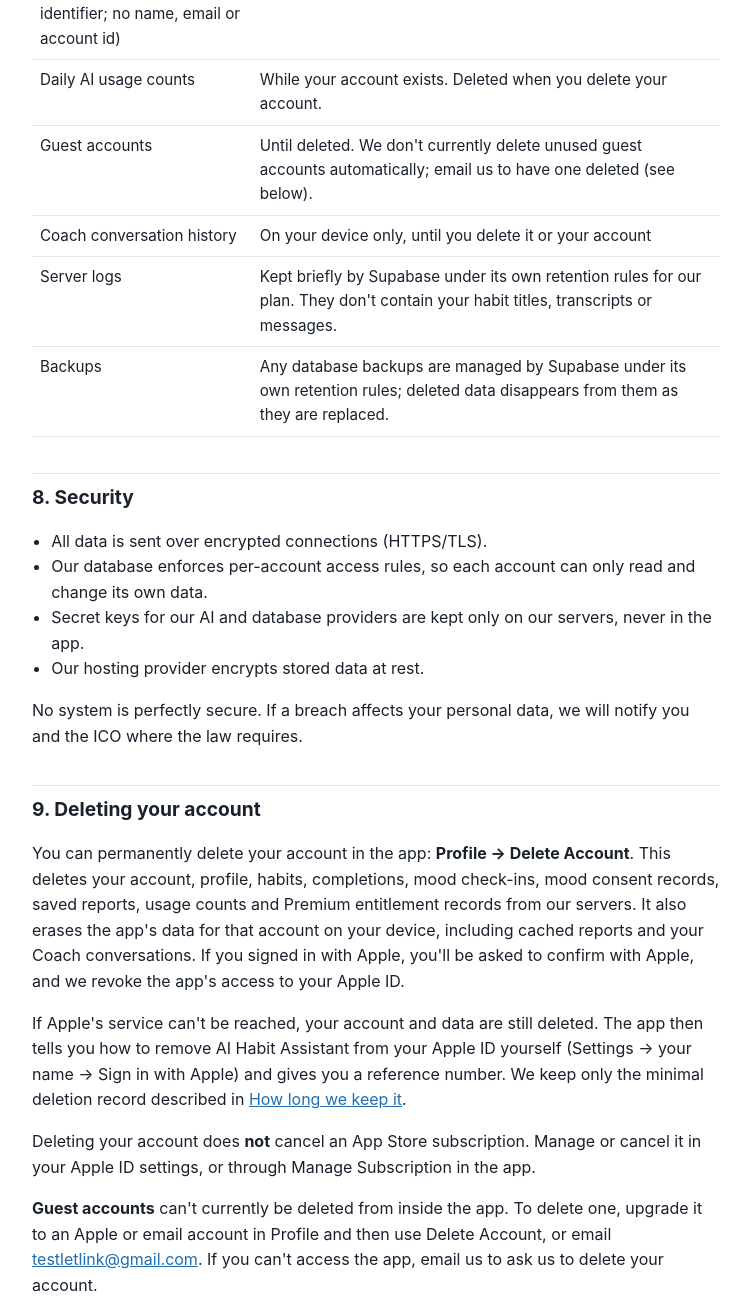
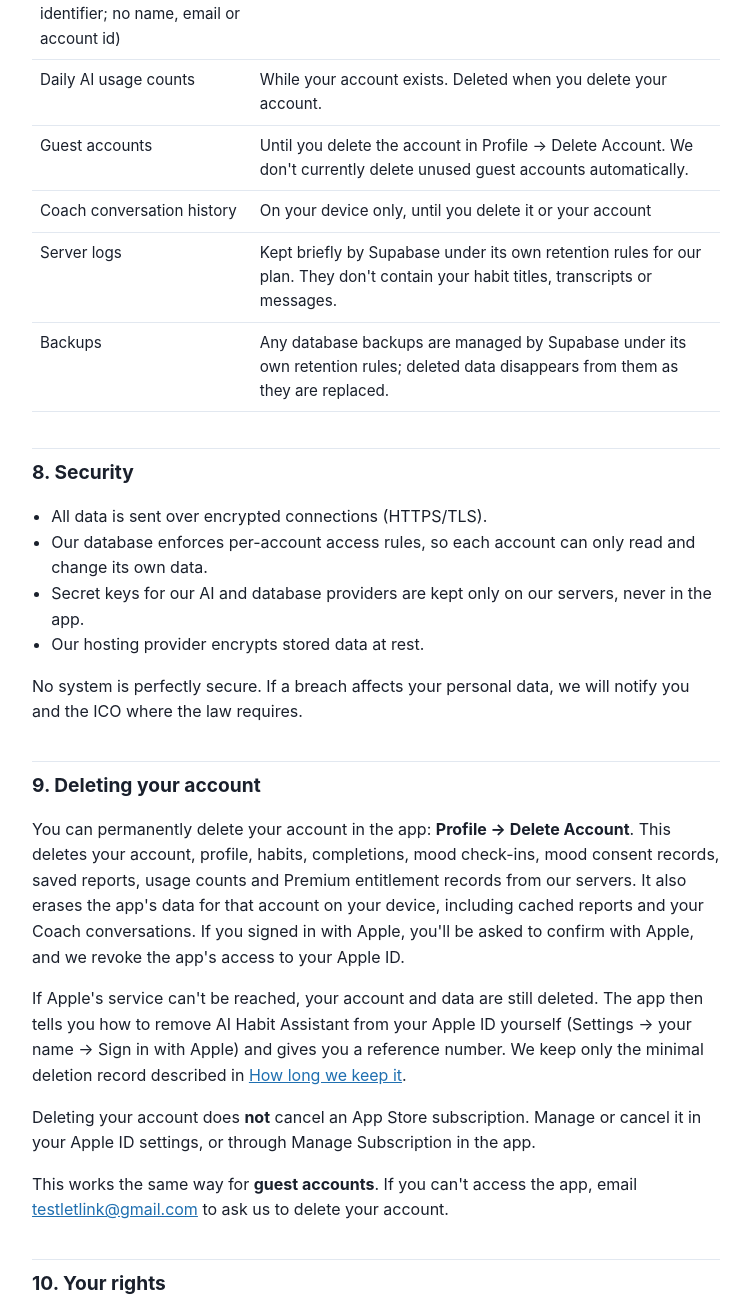
Before and after one commit to saracr12345/ai-habit-assistant-legal, a plain HTML site: page privacy.html in a window 1280 px wide. Shown: the part 5904-7206 px from the top of the page, without its empty margins (264-1015 px from the left). Drawn offline with Linux system fonts and the light colour scheme.

Commit message:
Privacy Policy: guest accounts can delete themselves in the app
Co-Authored-By: Claude Opus 5.5 <noreply@anthropic.com>

```diff
--- a/privacy.html
+++ b/privacy.html
@@ -201,7 +201,7 @@
       <tr><td>Premium entitlement records (verified subscription status and transaction identifiers)</td><td>While your account exists, so Premium keeps working across devices and reinstalls. Deleted when you delete your account.</td></tr>
       <tr><td>Log of Apple's subscription notifications (type, date, original transaction identifier; no name, email or account id)</td><td>Kept to keep subscription status correct. We don't currently delete this log automatically. It contains no name, email or account id.</td></tr>
       <tr><td>Daily AI usage counts</td><td>While your account exists. Deleted when you delete your account.</td></tr>
-      <tr><td>Guest accounts</td><td>Until deleted. We don't currently delete unused guest accounts automatically; email us to have one deleted (see below).</td></tr>
+      <tr><td>Guest accounts</td><td>Until you delete the account in Profile → Delete Account. We don't currently delete unused guest accounts automatically.</td></tr>
       <tr><td>Coach conversation history</td><td>On your device only, until you delete it or your account</td></tr>
       <tr><td>Server logs</td><td>Kept briefly by Supabase under its own retention rules for our plan. They don't contain your habit titles, transcripts or messages.</td></tr>
       <tr><td>Backups</td><td>Any database backups are managed by Supabase under its own retention rules; deleted data disappears from them as they are replaced.</td></tr>
@@ -225,8 +225,7 @@
   Apple ID yourself (Settings → your name → Sign in with Apple) and gives you a reference number. We keep only the minimal deletion record described in
   <a href="#retention">How long we keep it</a>.</p>
   <p>Deleting your account does <strong>not</strong> cancel an App Store subscription. Manage or cancel it in your Apple ID settings, or through Manage Subscription in the app.</p>
-  <p><strong>Guest accounts</strong> can't currently be deleted from inside the app. To delete one, upgrade it to an Apple or email account in
-  Profile and then use Delete Account, or email <a href="mailto:testletlink@gmail.com">testletlink@gmail.com</a>. If you can't access the app, email us to ask us to delete your account.</p>
+  <p>This works the same way for <strong>guest accounts</strong>. If you can't access the app, email <a href="mailto:testletlink@gmail.com">testletlink@gmail.com</a> to ask us to delete your account.</p>
 
   <h2 id="rights">10. Your rights</h2>
   <p>Under UK data-protection law you have the right to:</p>
```
